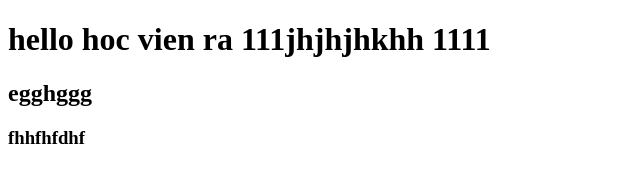
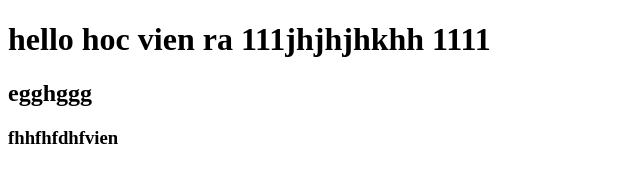
Before and after one commit to vienctm7/module1-bai1, a plain HTML site: page index.html in a window 1280 px wide. Shown: the full height of the page, 0-640 px from the left. Drawn offline with Linux system fonts and the light colour scheme.

Commit message:
add file

```diff
--- a/index.html
+++ b/index.html
@@ -9,6 +9,6 @@
 <body>
     <h1> hello hoc vien ra 111jhjhjhkhh 1111</h1>
     <h2>egghggg</h2>
-    <h3>fhhfhfdhf</h3>
+    <h3>fhhfhfdhfvien</h3>
 </body>
 </html>
```
